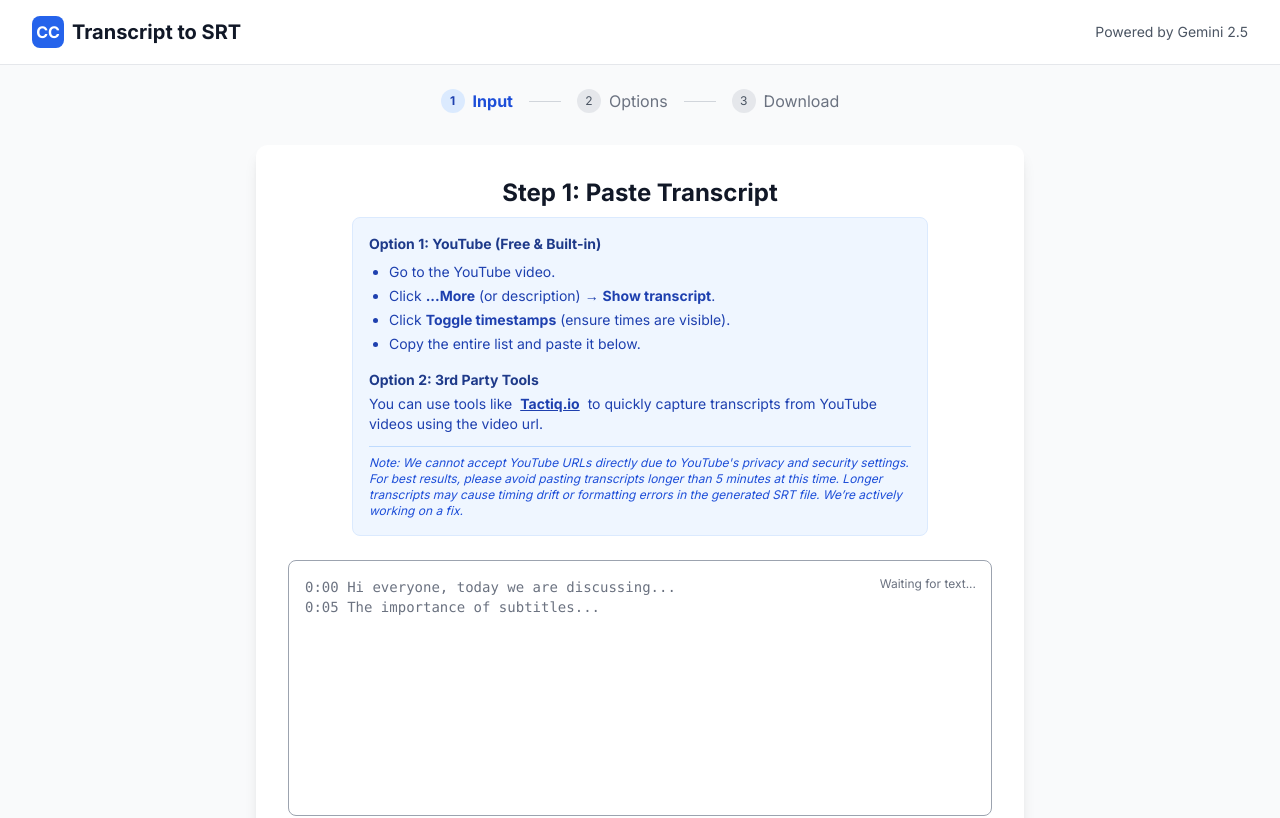
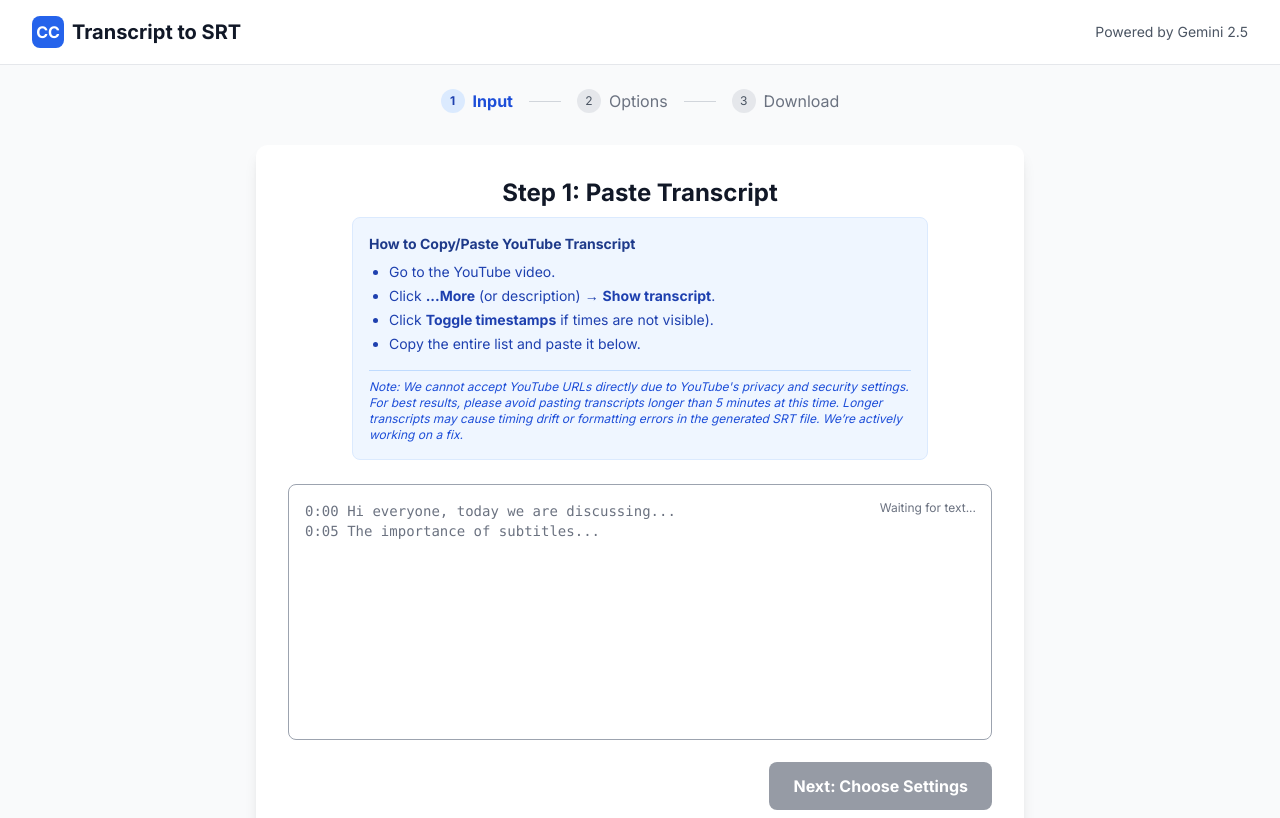
Before and after one commit to cy-instructional-media-ui/transcript-tool, a React (Vite) app: page / in a window 1280 px wide. Shown: the top 818 px of the page. Built offline with nearby package versions, Linux system fonts and the light colour scheme.

Commit message:
Update StageInput.tsx
Removed Tactiq.io as it stopped working

```diff
--- a/components/StageInput.tsx
+++ b/components/StageInput.tsx
@@ -20,19 +20,13 @@ const StageInput: React.FC<Props> = ({ onNext, isValidating }) => {
       <div className="mb-6 text-center">
         <h2 id="input-heading" className="text-2xl font-bold text-gray-900 mb-2">Step 1: Paste Transcript</h2>
         <div className="bg-blue-50 border border-blue-100 rounded-lg p-4 text-sm text-blue-900 text-left mx-auto max-w-xl">
-          <p className="font-bold mb-2">Option 1: YouTube (Free & Built-in)</p>
+          <p className="font-bold mb-2">How to Copy/Paste YouTube Transcript</p>
           <ul className="list-disc pl-5 space-y-1 mb-4 text-blue-800">
             <li>Go to the YouTube video.</li>
             <li>Click <strong>...More</strong> (or description) → <strong>Show transcript</strong>.</li>
-            <li>Click <strong>Toggle timestamps</strong> (ensure times are visible).</li>
+            <li>Click <strong>Toggle timestamps</strong> if times are not visible).</li>
             <li>Copy the entire list and paste it below.</li>
           </ul>
-
-          <p className="font-bold mb-1">Option 2: 3rd Party Tools</p>
-          <p className="mb-3 text-blue-800">
-            You can use tools like <a href="https://tactiq.io/tools/youtube-transcript" target="_blank" rel="noopener noreferrer" className="underline font-bold hover:text-blue-700 focus:outline-none focus:ring-2 focus:ring-blue-500 rounded px-1">Tactiq.io</a> to quickly capture transcripts from YouTube videos using the video url.
-          </p>
-
           <p className="mt-2 text-xs text-blue-700 italic border-t border-blue-200 pt-2">
             Note: We cannot accept YouTube URLs directly due to YouTube's privacy and security settings. For best results, please avoid pasting transcripts longer than 5 minutes at this time. Longer transcripts may cause timing drift or formatting errors in the generated SRT file. We’re actively working on a fix.
           </p>
```
